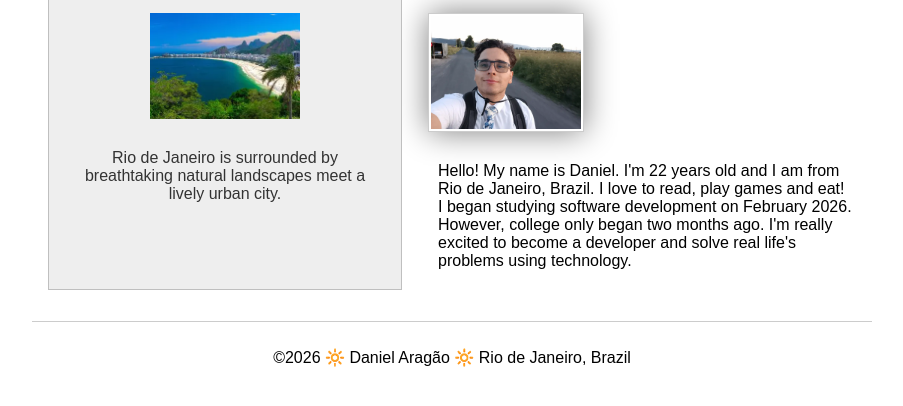
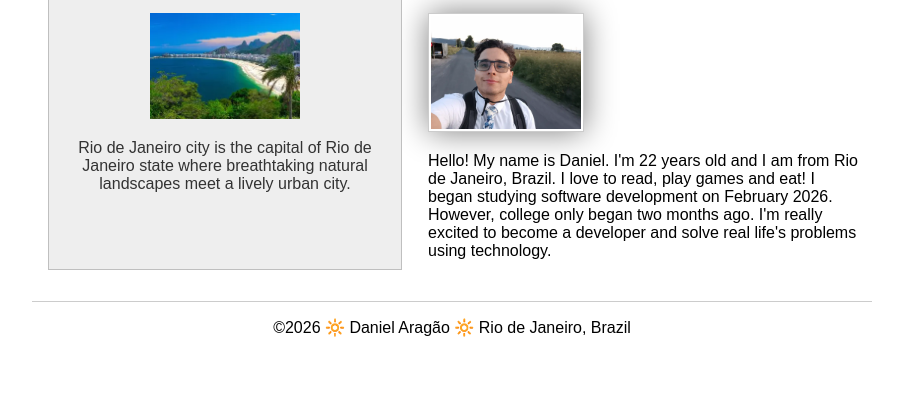
Before and after one commit to aragasdaniel-sys/wdd130, a plain HTML site: page index.html in a window 1280 px wide. Shown: the part 154-560 px from the top of the page, without its empty margins (188-1091 px from the left). Drawn offline with Linux system fonts and the light colour scheme.

Commit message:
Description changes per week 02 assignment

```diff
--- a/index.html
+++ b/index.html
@@ -39,7 +39,8 @@
         <aside>
             <h2>Rio de Janeiro</h2>
             <img src="images/riodejaneiro-foto.webp" alt="Rio de Janeiro">
-            <p>Rio de Janeiro is surrounded by breathtaking natural landscapes meet a lively
+            <p>Rio de Janeiro city is the capital of Rio de Janeiro state where breathtaking natural
+                landscapes meet a lively
                 urban city.</p>
         </aside>
     </div>
--- a/styles/styles.css
+++ b/styles/styles.css
@@ -23,6 +23,7 @@ footer,
 }
 
 main {
+    max-width: 840px;
     padding: 10px;
 }
 
@@ -78,7 +79,7 @@ h1 {
 }
 
 p {
-    padding: 10px;
+    padding: 0;
 }
 
 footer {
```
